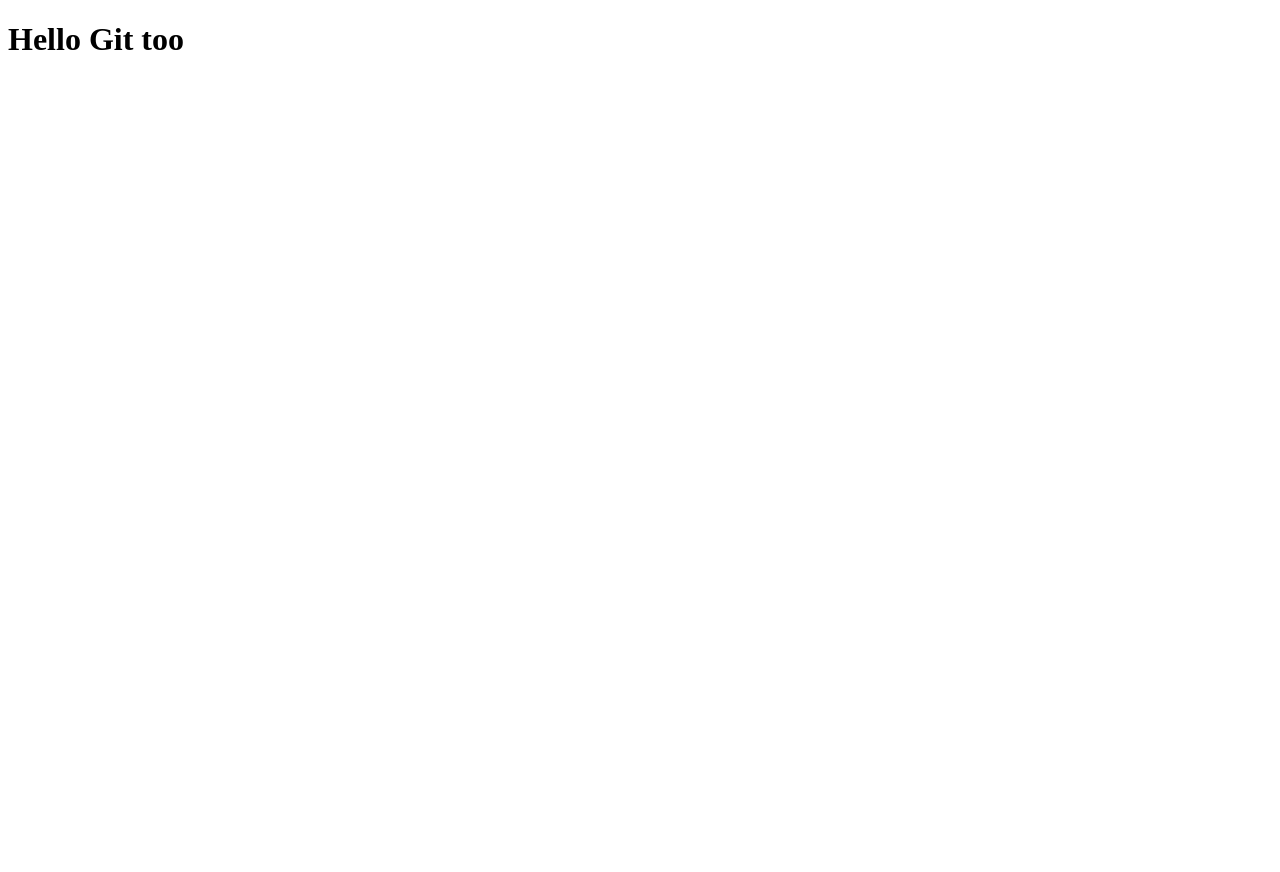
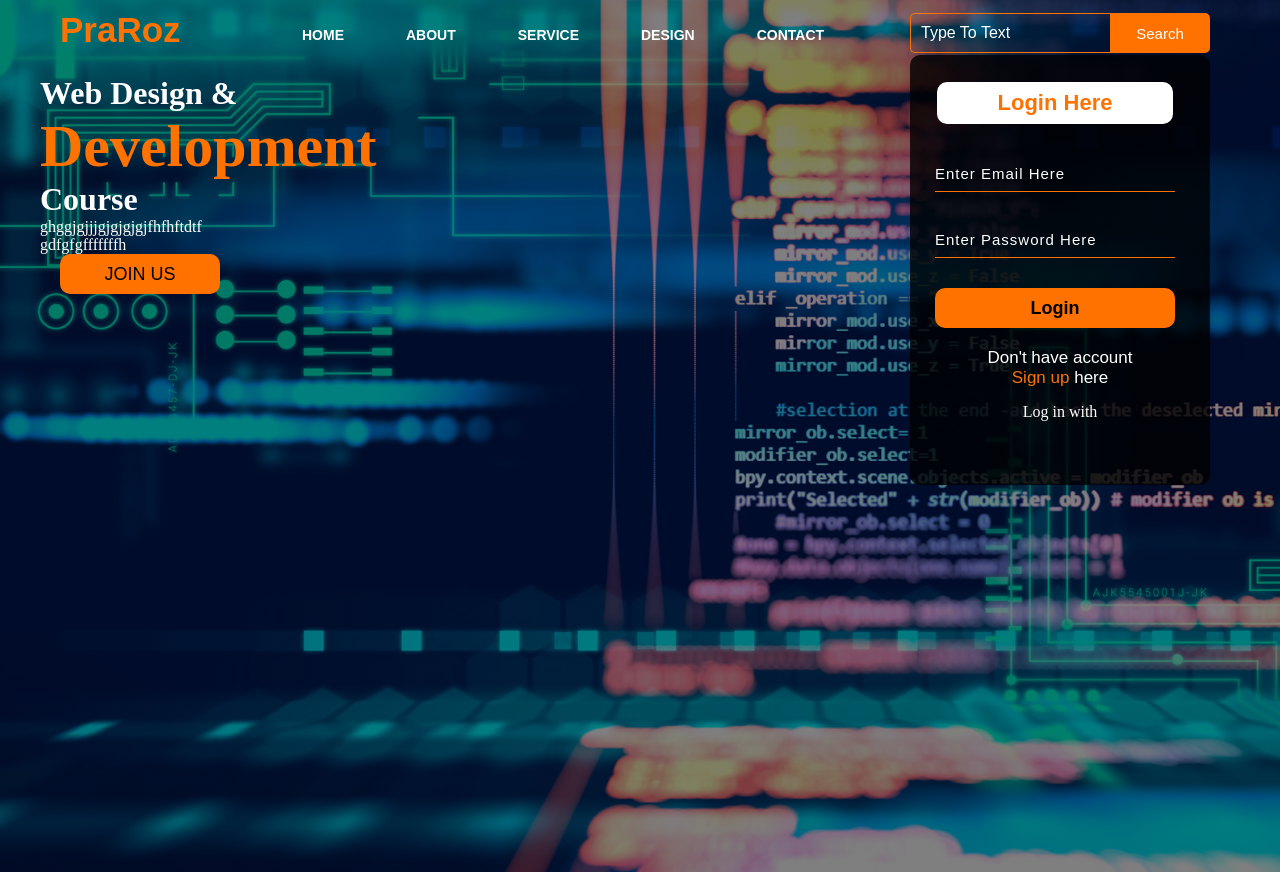
Before and after one commit to RezaMehrpour/git-project, a plain HTML site: page index.html in a window 1280 px wide. Before the commit the page ends 800 px from the top, so only its background shows below. Drawn offline with Linux system fonts and the light colour scheme.

Commit message:
finished

```diff
--- a/index.html
+++ b/index.html
@@ -1,12 +1,51 @@
 <!DOCTYPE html>
 <html lang="en">
 <head>
-    <meta charset="UTF-8">
-    <meta http-equiv="X-UA-Compatible" content="IE=edge">
-    <meta name="viewport" content="width=device-width, initial-scale=1.0">
-    <title>Document</title>
+
+    <title>Webpage Design</title>
+    <link rel='stylesheet' href="style.css">
 </head>
 <body>
-    <h1>Hello Git too</h1>
+    <div class="main">
+        <div class="navbar">
+            <div class="icon">
+                <h2 class="logo">PraRoz </h2>
+            </div>
+            <div class="menu">
+                <ul>
+                    <li><a href="#">HOME</a></li>
+                    <li><a href="#">ABOUT</a></li>
+                    <li><a href="#">SERVICE</a></li>
+                    <li><a href="#">DESIGN</a></li>
+                    <li><a href="#">CONTACT</a></li>
+                </ul>
+
+            </div>
+            <div class="search">
+                <input class="srch" type="search" name="" placeholder="Type To Text">
+                <a href="#"><button class="btn">Search</button></a>
+            </div>
+        </div>
+
+    <div class="content">
+        <h1>Web Design & <br><span>Development</span> <br>Course</h1>
+        <p class="par">ghggjgjjjgjgjgjgjfhfhftdtf<br>gdfgfgfffffffh</p>
+             <button class="cn"><a href="#">JOIN US</a></button>
+             <div class="form">
+                 <h2>Login Here</h2>
+                 <input name="email" type="email" placeholder="Enter Email Here">
+                 <input name="password" type="password" placeholder="Enter Password Here">
+                 <button class="btnn"><a href="#">Login</a></button>
+                 <p class="link">Don't have account <br>
+                 <a href="#">Sign up</a> here</p>
+                 <p class="liw">Log in with</p>
+
+
+
+
+
+
+             </div>
+    </div>
 </body>
 </html>
--- a/style.css
+++ b/style.css
@@ -1 +1,237 @@
-ggg
+*{ margin: 0;
+   padding: 0;
+
+}
+
+.main{
+    width: 100%;
+    background: linear-gradient(to top , rgba(0,0,0,0.5)50%, rgba(0,0,0,0.5)50%),url(1.jpg);
+    background-size: cover;
+    height: 109vh;
+}
+
+.navbar{
+    width: 1200px;
+    height: 75px;
+    margin: auto;
+}
+
+.icon{
+    width: 200px;
+    float: left;
+    height: 70px;
+
+}
+.logo{
+    color: #ff7200;
+    font-size: 35px;
+    font-family: Arial;
+    padding-left: 20px;
+    float: left;
+    padding-top: 10px;
+
+}
+
+.menu{
+    width: 400px;
+    float: left;
+    height: 70px;
+
+}
+ul{
+    float: left;
+    display: flex;
+    justify-content: center;
+    align-items: center;
+
+}
+ul li{
+    list-style: none;
+    margin-left: 62px;
+    margin-top: 27px;
+    font-size: 14px;
+}
+ul li a{
+    text-decoration: none;
+    color: #fff;
+    font-family: Arial;
+    font-weight: bold;
+    transition: 0.4s ease-in-out;
+
+}
+ul li a:hover{
+    color: #ff7200;
+
+}
+.search{
+    width: 330px;
+    float: left;
+    margin-left: 270px;
+
+}
+
+.srch{
+    font-family: 'Times New Roman';
+    width: 200px;
+    height: 40px;
+    background: transparent;
+    border: 1px solid #ff7200;
+    margin-top: 13px;
+    color: #fff;
+    border-right: none;
+    font-size: 16px;
+    float: left;
+    padding: 10px;
+    border-bottom-left-radius: 5px;
+    border-top-left-radius: 5px;
+}
+.btn{
+    width: 100px;
+    height: 40px;
+    background: #ff7200;
+    border: 2px solid #ff7200;
+    margin-top:13px ;
+    color: #fff;
+    font-size: 15px;
+    border-bottom-right-radius: 5px;
+    border-top-right-radius: 5px;
+}
+.btn:focus{
+    outline: none;
+}
+.srch:focus{
+    outline: none;
+
+}
+.content{
+    width: 1200px;
+    height: auto;
+    margin: auto;
+    color: #fff;
+    position: relative;
+
+}
+.content.par{
+    padding-left: 20px;
+    padding-bottom: 25px;
+    font-family: Arial;
+    letter-spacing: 1.2px;
+    line-height: 30px;
+}
+.content .h1{
+    font-family: 'Times New Roman';
+    font-size: 50px;
+    padding-left: 20px;
+    margin-top: 9%;
+    letter-spacing: 2px;
+
+}
+.content .cn{
+    width:160px;
+    height: 40px;
+    background: #ff7200;
+    border: none;
+    margin-bottom: 10px;
+    margin-left: 20px;
+    font-size: 18px;
+    border-radius: 10px;
+    cursor: pointer;
+    transition: 0.4s ease;
+}
+.content .cn a{
+    text-decoration: none;
+    color: #000;
+    transition: 0.3s ease;
+}
+.cn:hover{
+    background-color: #fff;
+}
+.content span{
+    color: #ff7200;
+    font-size: 60px;
+
+}
+.form{
+    width: 250px;
+    height: 380px;
+    background: linear-gradient(to top,rgba(0,0,0,0.8)50%,rgba(0,0,0,0.8)50%);
+    position: absolute;
+    top: -20px;
+    left: 870px;
+    border-radius: 10px;
+    padding: 25px;
+}
+.form h2{
+    width: 220px;
+    font-family: sans-serif;
+    text-align: center;
+    color: #ff7200;
+    font-size: 22px;
+    background-color: #fff;
+    border-radius: 10px;
+    margin: 2px;
+    padding: 8px;
+
+}.form input{
+    width: 240px;
+    height: 35px;
+    background: transparent;
+    border-bottom: 1px solid #ff7200;
+    border-top: none;
+    border-right: none;
+    border-left: none;
+    color: #fff;
+    font-size: 15px;
+    letter-spacing: 1px;
+    margin-top: 30px;
+    font-family: sans-serif;
+}
+.form input:focus{
+    outline: none;
+
+}
+::placeholder{
+    color: #fff;
+    font-family: Arial;
+
+}
+.btnn{
+    width: 240px;
+    height: 40px;
+    background: #ff7200;
+    border: none;
+    margin-top: 30px;
+    font-size: 18px;
+    border-radius: 10px;
+    cursor: pointer;
+    color: #fff;
+    transition: 0.4s ease;
+
+}
+.btnn:hover{
+    background: #fff;
+    color: #ff7200;
+
+}
+.btnn a{
+    text-decoration: none;
+    color: black;
+    font-weight: bold;
+
+}
+.form .link{
+    font-family: Arial, Helvetica, sans-serif;
+    font-size: 17px;
+    padding-top: 20px;
+    text-align: center;
+}
+.form .link a{
+    text-decoration: none;
+    color: #ff7200;
+}
+.liw{
+    padding-top: 15px;
+    padding-bottom: 10px;
+    text-align: center;
+
+}
```
Also changed, not shown: 1.jpg (added).
